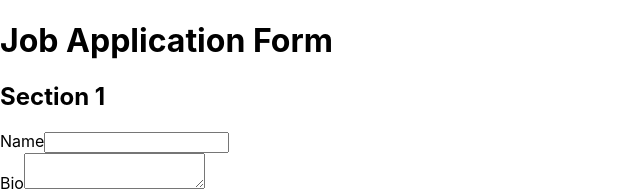
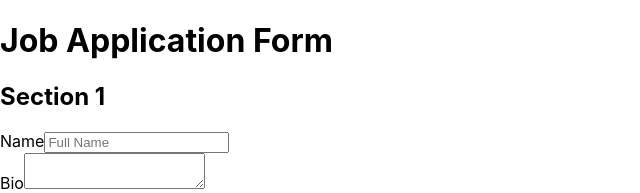
Before and after one commit to jmilind1234/react-testing, a React (Create React App) app: page / in a window 1280 px wide. Shown: the top 193 px of the page, without its empty margins (0-640 px from the left). Built offline with nearby package versions, Linux system fonts and the light colour scheme.

Commit message:
example for the getByPlaceHolderText.

```diff
--- a/src/Components/Application/Application.tsx
+++ b/src/Components/Application/Application.tsx
@@ -6,7 +6,7 @@ export const Application = () => {
       <form>
         <div>
           <label htmlFor="name">Name</label>
-          <input type="text" id="name" />
+          <input type="text" id="name" placeholder="Full Name"/>
         </div>
         <div>
           <label htmlFor="bio">Bio</label>
```
Also changed, not shown: 1 other file (tests, documents, lock files or other folders).
